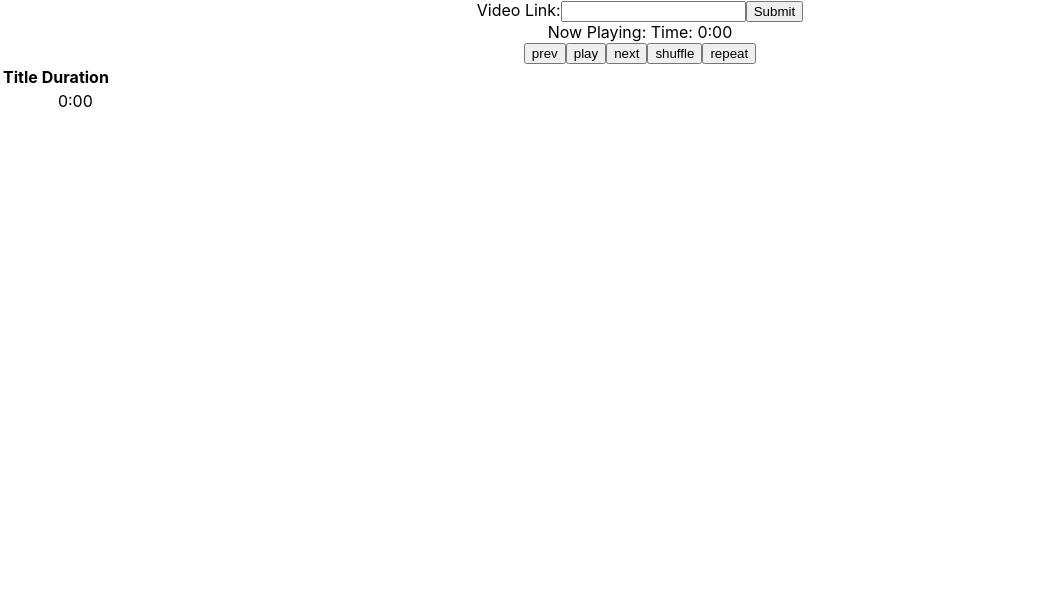
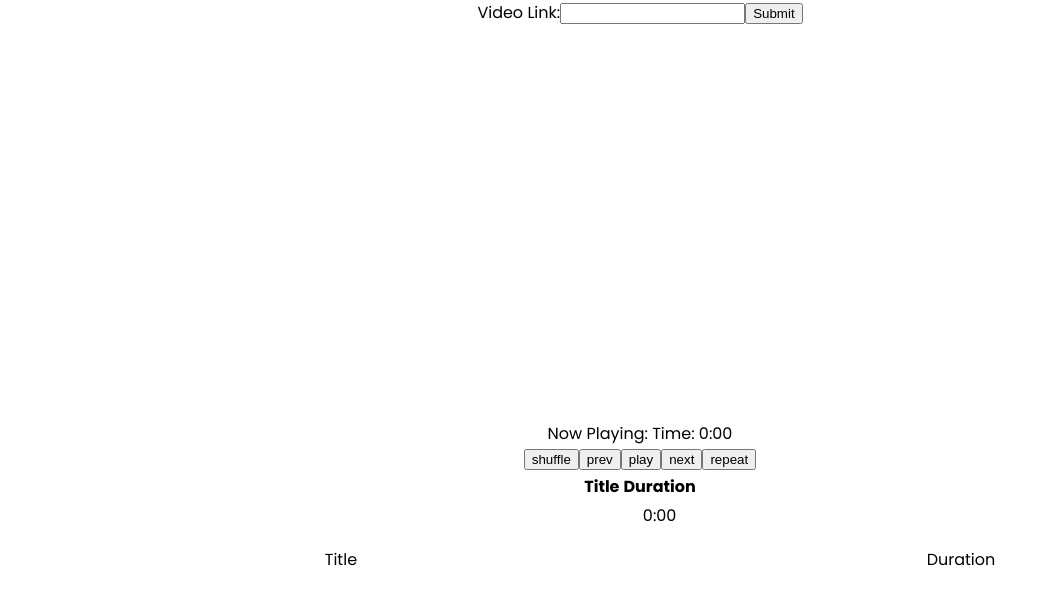
Before and after one commit to DenmarFel/hoppytime, a React (Create React App) app: page / in a window 1280 px wide. Shown: the top 604 px of the page, without its empty margins (0-1055 px from the left). Built offline with nearby package versions, Linux system fonts and the light colour scheme.

Commit message:
Using sass

```diff
--- a/package.json
+++ b/package.json
@@ -16,7 +16,8 @@
     "start": "react-scripts start",
     "build": "react-scripts build",
     "test": "react-scripts test",
-    "eject": "react-scripts eject"
+    "eject": "react-scripts eject",
+    "sass": "sass src/Sass:src/Css --watch --no-source-map"
   },
   "eslintConfig": {
     "extends": [
@@ -35,5 +36,8 @@
       "last 1 firefox version",
       "last 1 safari version"
     ]
+  },
+  "devDependencies": {
+    "sass": "^1.39.0"
   }
 }
--- a/public/index.html
+++ b/public/index.html
@@ -24,6 +24,10 @@
       work correctly both with client-side routing and a non-root public URL.
       Learn how to configure a non-root public URL by running `npm run build`.
     -->
+    <!-- Poppins (from Google Fonts) -->
+    <link rel="preconnect" href="https://fonts.googleapis.com">
+    <link rel="preconnect" href="https://fonts.gstatic.com" crossorigin>
+    <link href="https://fonts.googleapis.com/css2?family=Poppins:ital,wght@0,100;0,200;0,300;0,400;0,500;0,600;0,700;0,800;0,900;1,100;1,200;1,300;1,400;1,500;1,600;1,700;1,800;1,900&display=swap" rel="stylesheet">
     <title>React App</title>
   </head>
   <body>
--- a/src/App.js
+++ b/src/App.js
@@ -1,5 +1,5 @@
 // import logo from './logo.svg';
-import './App.css';
+import './Css/App.css';
 import React, { useEffect, useState, useRef } from 'react';
 import axios from 'axios';
 
@@ -105,8 +105,7 @@ function Video(props) {
             start: timestamp.start,
             end: timestamp.end,
             enablejsapi: 1,
-            controls: 0,
-            autoplay: 0,
+            controls: 0
           },
           events: {
             onReady: (event) => setVideoPlayer(event.target),
@@ -151,7 +150,9 @@ function Video(props) {
   useInterval(updateTimer, 100);
 
   return (
+    <div id="videoContainer">
       <div id="video"></div>
+    </div>
   )
 };
 
@@ -223,6 +224,10 @@ function Player(props) {
         time={getFormattedDuration(currentTime)} />
       <div id="controls">
         <MediaButton
+          purpose='shuffle'
+          status={isShuffle}
+          onClick={toggleShuffle} />
+        <MediaButton
           purpose='prev'
           onClick={() => handleTimestampSelection(currentTimestampIndx - 1)} />
         <MediaButton
@@ -232,10 +237,6 @@ function Player(props) {
         <MediaButton
           purpose='next'
           onClick={() => handleTimestampSelection(currentTimestampIndx + 1)} />
-        <MediaButton
-          purpose='shuffle'
-          status={isShuffle}
-          onClick={toggleShuffle} />
         <MediaButton
           purpose='repeat'
           status={isRepeat}
@@ -294,13 +295,23 @@ function Playlist(props) {
 
   return (
     <div id="playlist">
-      <table>
+      <table id="playlist">
+        <tbody>
           <tr>
             <th>Title</th>
             <th>Duration</th>
           </tr>
           {timestamps}
+        </tbody>
       </table>
+      <ul>
+        <li>
+          <div className="grid-container">
+            <div>Title</div>
+            <div>Duration</div>
+          </div>
+        </li>
+      </ul>
     </div>
   )
 }
@@ -316,7 +327,7 @@ function Modal() {
 }
 
 function App() {
-  const [videoId, setVideoId] = useState('3jWRrafhO7M');
+  const [videoId, setVideoId] = useState('Q15xiaBTqqY');
 
   const handleVideoChange = (link) => {
     setVideoId(new URL(link).searchParams.get('v'));
--- a/src/App.css
+++ b/src/Css/App.css
@@ -12,7 +12,6 @@
     animation: App-logo-spin infinite 20s linear;
   }
 }
-
 .App-header {
   background-color: #282c34;
   min-height: 100vh;
@@ -36,9 +35,45 @@
     transform: rotate(360deg);
   }
 }
-
 body {
   text-align: center;
+  font-size: 16px;
+  font-family: "Poppins", sans-serif;
+}
+
+#videoContainer {
+  position: relative;
+  overflow: hidden;
+  margin: auto;
+  width: 100%;
+  padding-bottom: 56.25%;
+}
+
+#video {
+  position: absolute;
+  top: 0;
+  left: 0;
+  width: 100%;
+  height: 100%;
+}
+
+@media only screen and (min-width: 768px) {
+  #videoContainer {
+    margin: auto;
+    width: 704px;
+    padding-bottom: 396px;
+  }
+}
+#playlist {
+  margin-left: auto;
+  margin-right: auto;
+}
+#playlist ul {
+  list-style-type: none;
+}
+#playlist .grid-container {
+  display: grid;
+  grid-template-columns: auto auto;
 }
 
 /* New Stuff */
@@ -46,8 +81,10 @@ body {
   display: none;
   position: fixed;
   z-index: 1;
-  width: 80%; /* Full width */
-  height: 80%; /* Full height */
+  width: 80%;
+  /* Full width */
+  height: 80%;
+  /* Full height */
   left: 50%;
   top: 50%;
   transform: translate(-50%, -50%);
--- /dev/null
+++ b/src/Sass/App.scss
@@ -0,0 +1,95 @@
+.App {
+  text-align: center;
+}
+
+.App-logo {
+  height: 40vmin;
+  pointer-events: none;
+}
+
+@media (prefers-reduced-motion: no-preference) {
+  .App-logo {
+    animation: App-logo-spin infinite 20s linear;
+  }
+}
+
+.App-header {
+  background-color: #282c34;
+  min-height: 100vh;
+  display: flex;
+  flex-direction: column;
+  align-items: center;
+  justify-content: center;
+  font-size: calc(10px + 2vmin);
+  color: white;
+}
+
+.App-link {
+  color: #61dafb;
+}
+
+@keyframes App-logo-spin {
+  from {
+    transform: rotate(0deg);
+  }
+  to {
+    transform: rotate(360deg);
+  }
+}
+
+body {
+  text-align: center;
+  font-size: 16px;
+  font-family: 'Poppins', sans-serif;
+}
+
+#videoContainer {
+  position: relative;
+  overflow: hidden;
+  margin: auto;
+  width: 100%;
+  padding-bottom: 56.25%;
+}
+
+#video {
+  position: absolute;
+  top: 0;
+  left: 0;
+  width: 100%;
+  height: 100%;
+}
+
+@media only screen and (min-width: 768px) {
+  #videoContainer {
+    margin: auto;
+    width: 704px;
+    padding-bottom: 396px;
+  }
+}
+
+#playlist {
+  margin-left: auto;
+  margin-right: auto;
+
+  ul {
+    list-style-type: none;
+  }
+
+  .grid-container {
+    display: grid;
+    grid-template-columns: auto auto;
+  }
+}
+
+/* New Stuff */
+.modal {
+  display: none;
+  position: fixed;
+  z-index: 1;
+  width: 80%; /* Full width */
+  height: 80%; /* Full height */
+  left: 50%;
+  top: 50%;
+  transform: translate(-50%, -50%);
+  border: 3px solid #73AD21;
+}
```
Also changed, not shown: 1 other file (tests, documents, lock files or other folders). Lines whose indentation alone changed are shown as unchanged.
